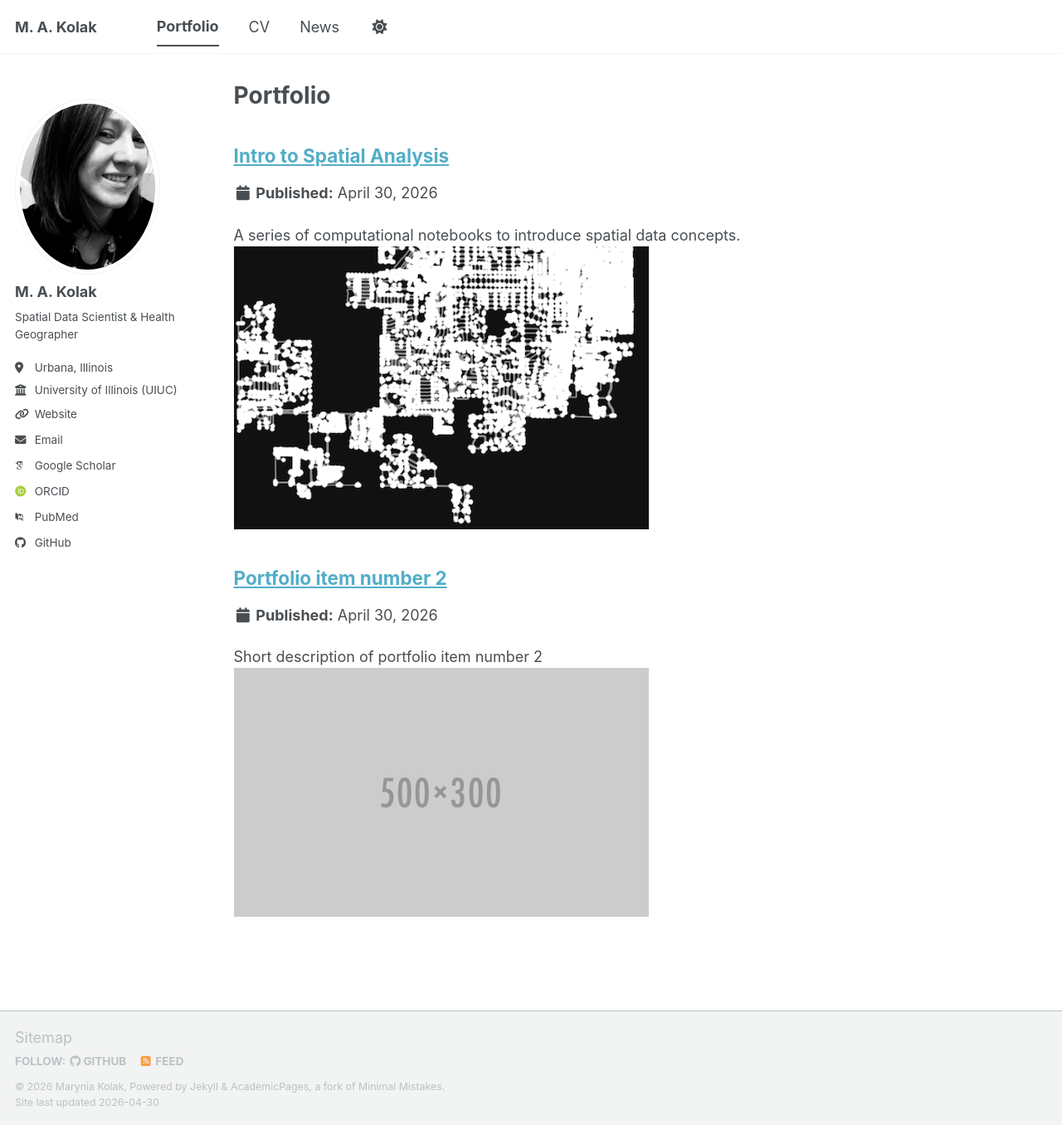
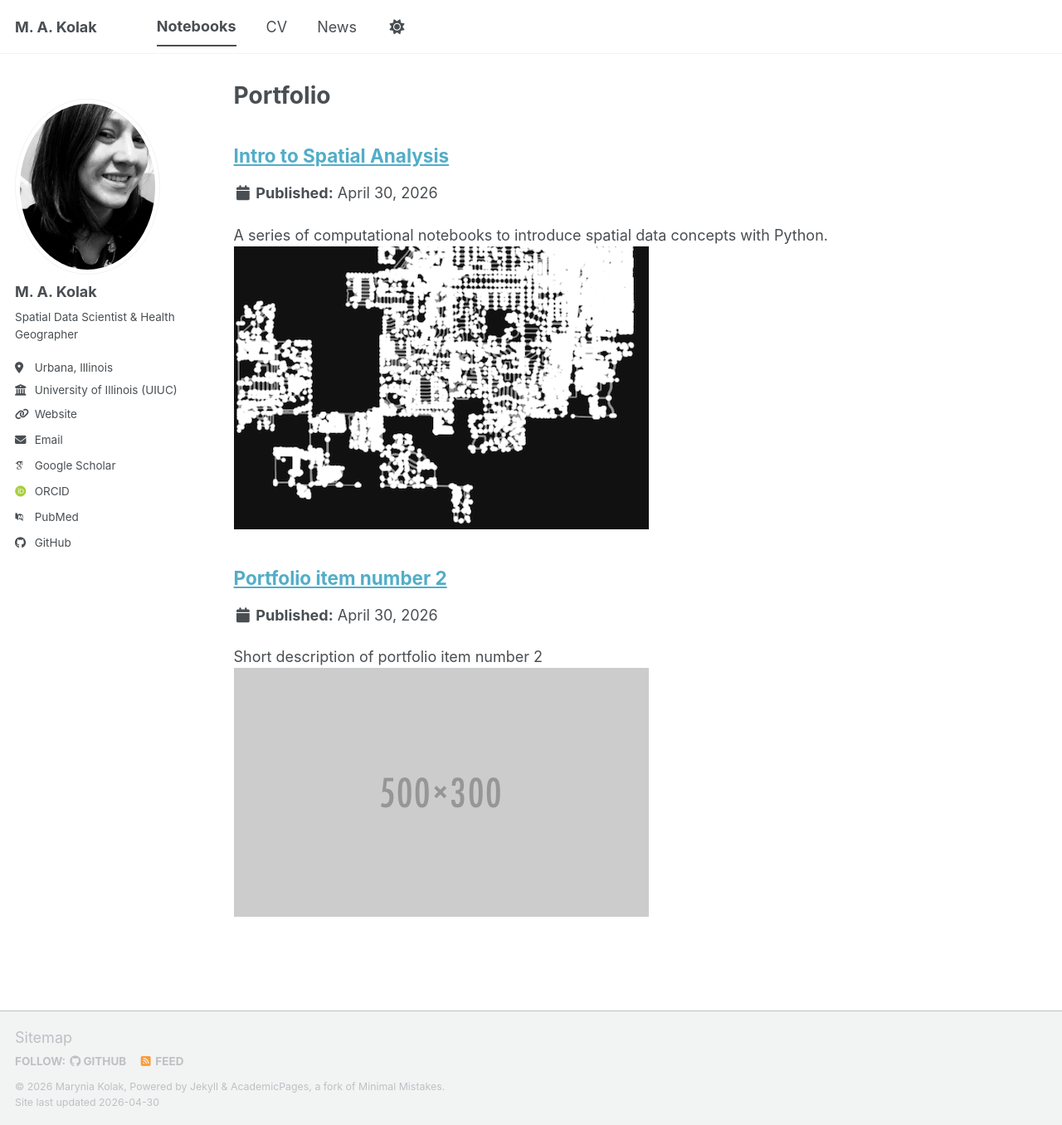
Before and after one commit to Makosak/myportfolio, a Jekyll site: the page built from _pages/portfolio.html, in a window 1280 px wide and 1356 px high. Shown: the whole window at 83% size. Built offline with Jekyll 4.4.1, drawn with Linux system fonts in a browser that asks for light colours; some web fonts are replaced; a script bundle is joined from its source files by our own code; library files that are not in the unit come from our copies.

Commit message:
change portfolio name

```diff
--- a/_data/navigation.yml
+++ b/_data/navigation.yml
@@ -17,7 +17,7 @@ main:
  #- title: "Teaching"
  #   url: /teaching/
 
-  - title: "Portfolio"
+  - title: "Notebooks"
     url: /portfolio/
 
   - title: "CV"
--- a/_portfolio/portfolio-1.md
+++ b/_portfolio/portfolio-1.md
@@ -1,6 +1,6 @@
 ---
 title: "Intro to Spatial Analysis"
-excerpt: "A series of computational notebooks to introduce spatial data concepts. <br/> <img src='https://raw.githubusercontent.com/Makosak/myportfolio/refs/heads/master/images/urbana.png'>"
+excerpt: "A series of computational notebooks to introduce spatial data concepts with Python. <br/> <img src='https://raw.githubusercontent.com/Makosak/myportfolio/refs/heads/master/images/urbana.png'>"
 collection: portfolio
 ---
 
```
